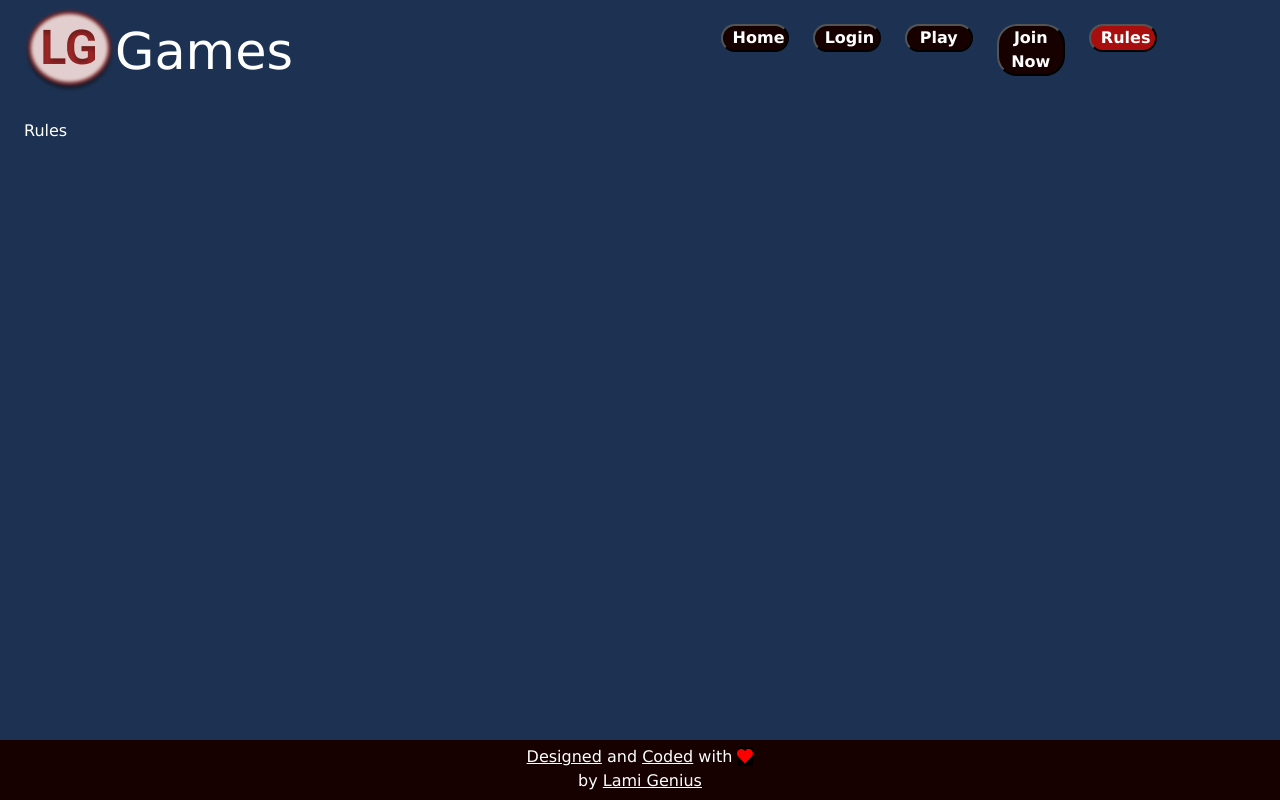
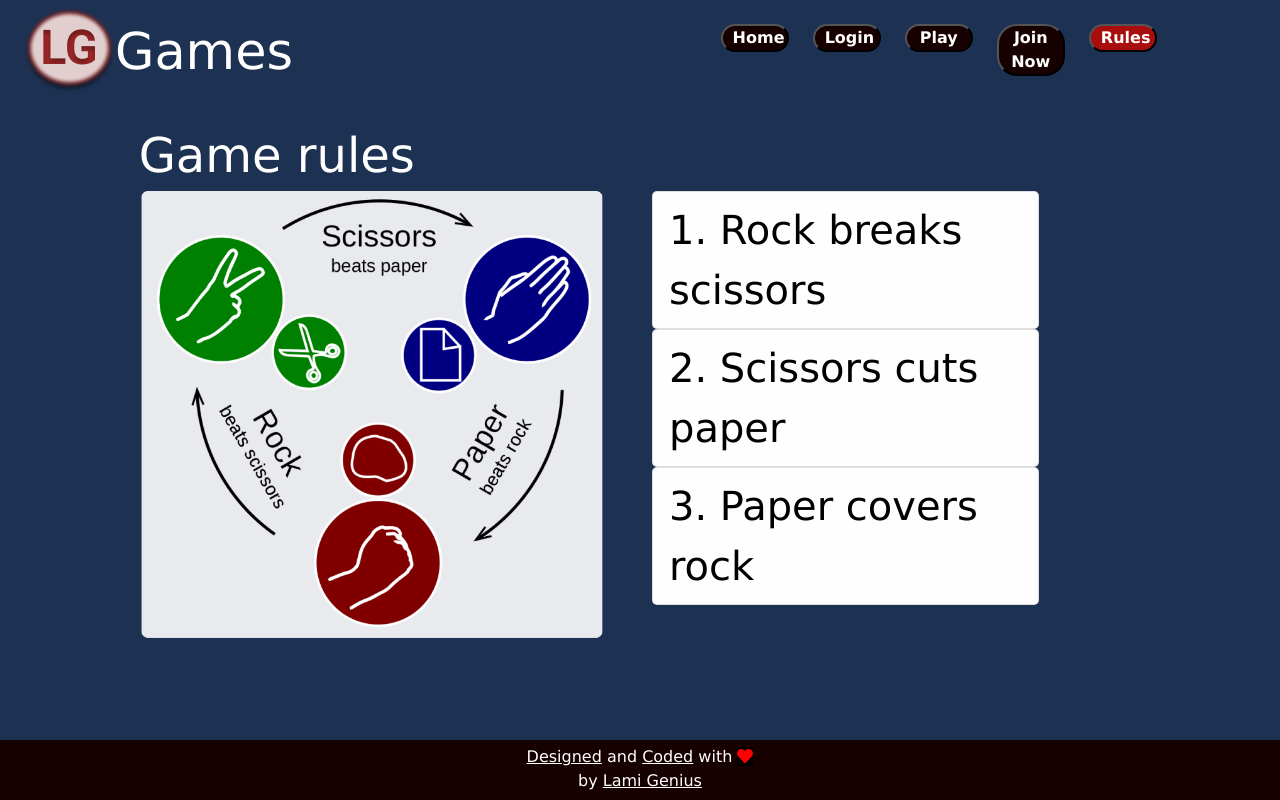
Before and after one commit to lami-genius/rock-paper-scissors-lg, an Angular app: page /rules in a window 1280 px wide. Built offline with nearby package versions, Linux system fonts and the light colour scheme; a web font is replaced by a local one.

Commit message:
Completed rules page

```diff
--- a/src/app/rules/rules.component.css
+++ b/src/app/rules/rules.component.css
@@ -0,0 +1,45 @@
+.game-rule {
+  font-size: 3em;
+}
+
+@media (max-width: 700px) {
+  .game-rule {
+    font-size: 2em;
+  }
+}
+
+.img-fluid {
+  height: 95%;
+}
+
+li {
+  font-size: 2.5em;
+  color: black;
+}
+
+details summary {
+  cursor: pointer;
+}
+
+details summary {
+  display: inline;
+  width: 100%;
+  border-radius: 5px;
+}
+
+details > p {
+  font-size: 2em;
+  font-family: Roboto, sans-serif;
+}
+
+.green {
+  background-color: #3d8116;
+}
+
+.red {
+  background-color: #81200e;
+}
+
+.blue {
+  background-color: #133280;
+}
--- a/src/app/rules/rules.component.html
+++ b/src/app/rules/rules.component.html
@@ -1 +1,28 @@
-<p>Rules</p>
+<div class="container-fluid">
+    <div class="row">
+        <div class="col-10 game-rule offset-1">
+            Game rules
+        </div>
+    </div>
+    <div class="row">
+        <div class="col-sm-5 offset-sm-1">
+            <a data-toggle="tooltip" data-placement="right" title="Click to read detailed rules"
+                href="https://en.wikipedia.org/wiki/Rock_paper_scissors" target="_blank">
+                <img class="img img-fluid" [src]="rulesImgLink" alt="Rules">
+            </a>
+        </div>
+        <div class="col-sm-4">
+            <ol class="list-group bg-white rounded">
+                <details *ngFor="let rule of rulesText; let i=index;">
+                    <summary data-toggle="tooltip" data-placement="right" title="Click to view rule details">
+                        <li class="list-group-item list-group-item-light">
+                            {{(i + 1)}}. {{ rule.brief }}</li>
+                    </summary>
+                    <p class="{{rule.color}}">
+                        {{rule.fullDesc}}
+                    </p>
+                </details>
+            </ol>
+        </div>
+    </div>
+</div>
--- a/src/app/rules/rules.component.ts
+++ b/src/app/rules/rules.component.ts
@@ -1,4 +1,5 @@
 import { Component, OnInit } from '@angular/core';
+import { IRule } from '../model/irule';
 
 @Component({
   selector: 'rpsLG-rules',
@@ -6,10 +7,52 @@ import { Component, OnInit } from '@angular/core';
   styleUrls: ['./rules.component.css']
 })
 export class RulesComponent implements OnInit {
+  private _rulesImgLink: string = "./assets/img/rules.png"
+  private _rulesText: IRule[] = [];
 
-  constructor() { }
+
+
+
+  constructor() {
+    // add rules
+    this._rulesText.push({
+      brief: "Rock breaks scissors",
+      fullDesc: "The rock breaks the scissors",
+      color: "blue"
+    });
+
+    this._rulesText.push({
+      brief: "Scissors cuts paper",
+      fullDesc: "The scissors cuts the paper",
+      color: "red"
+    });
+
+    this._rulesText.push({
+      brief: "Paper covers rock",
+      fullDesc: "The paper covers the rock",
+      color: "green"
+    });
+
+  }
 
   ngOnInit(): void {
   }
 
+  // getters and setters
+  public get rulesImgLink(): string {
+    return this._rulesImgLink;
+  }
+
+  public set rulesImgLink(rulesImgLink: string) {
+    this._rulesImgLink = rulesImgLink;
+  }
+
+  public get rulesText(): IRule[] {
+    return this._rulesText;
+  }
+
+  public set rulesText(rulesText: IRule[]) {
+    this._rulesText = rulesText;
+  }
+
 }
```
